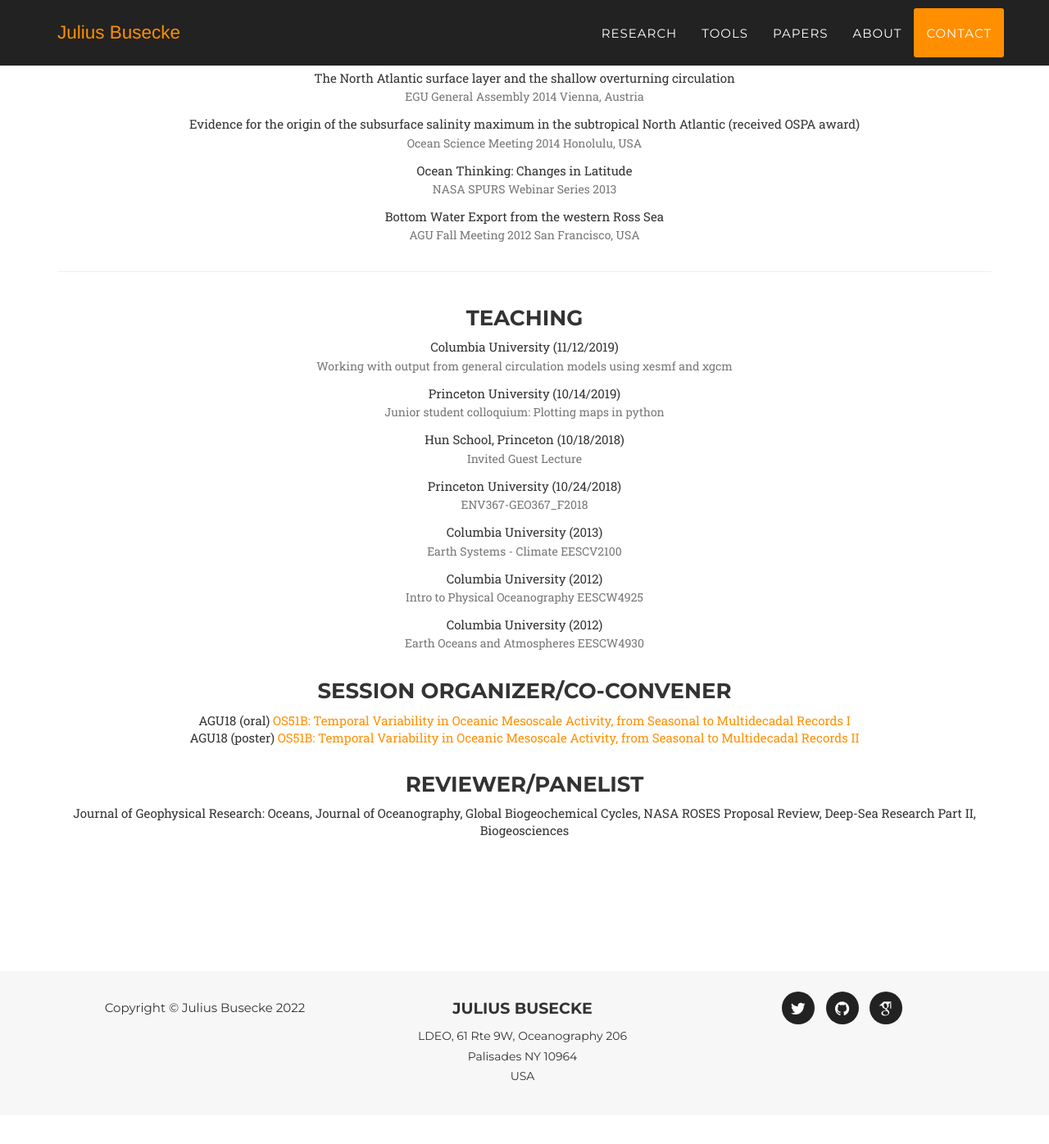
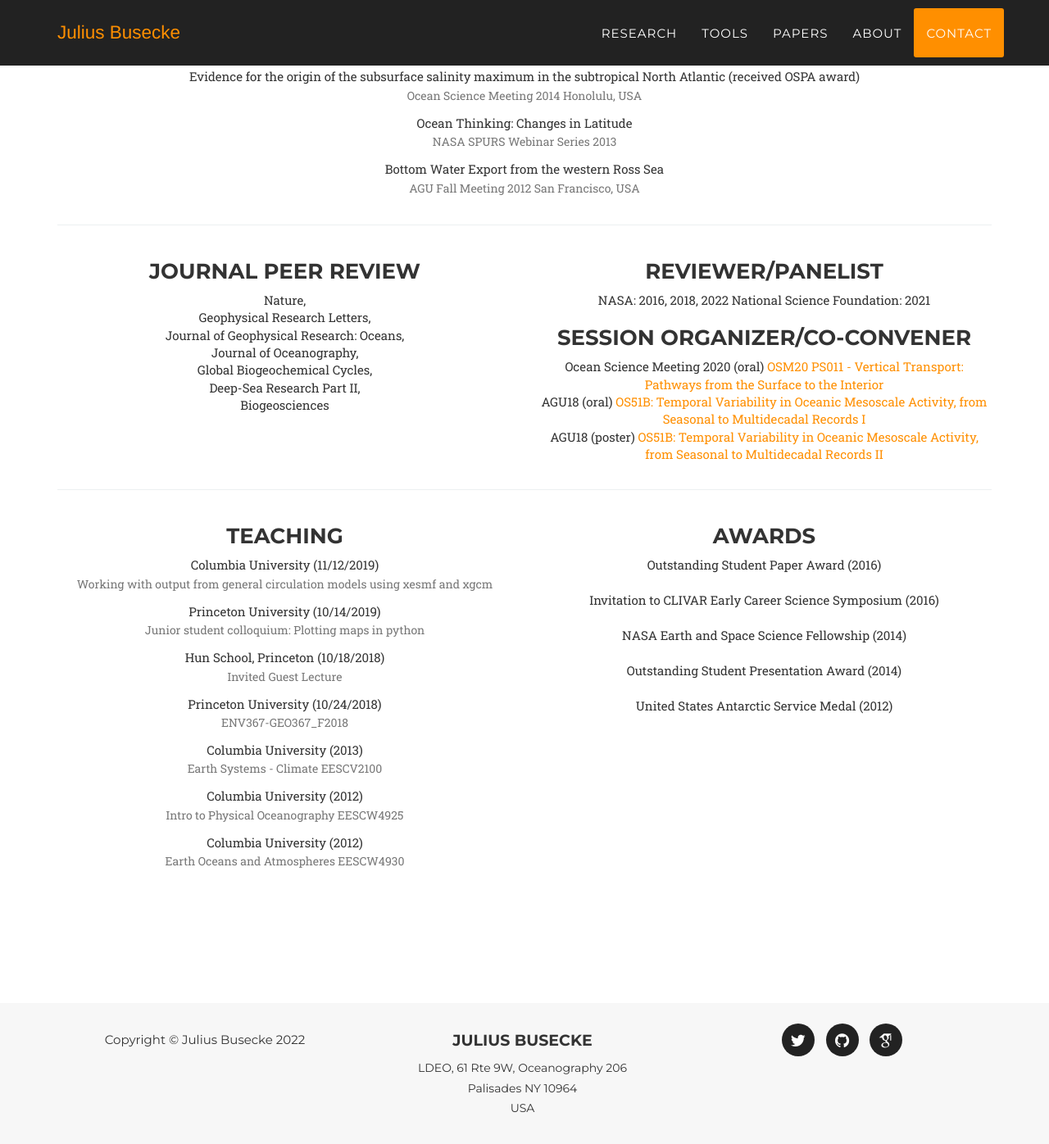
Before and after one commit to jbusecke/jbusecke.github.io, a Jekyll site: the page built from index.html, in a window 1280 px wide and 1400 px high, scrolled down 6262 px. Shown: the top 1396 px of the window at 82% size. Built offline with Jekyll 4.4.1, drawn with Linux system fonts in a browser that asks for light colours; some web fonts are replaced; comment, search, counter and statistics services are not loaded; before the commit the page ends 7623 px from its top, so only the background shows below that; some of the changed text lies outside the part shown.

Commit message:
Major reorganization

```diff
--- a/_data/public_service.yml
+++ b/_data/public_service.yml
@@ -1 +1,50 @@
 # Add all reviews and panels to this file
+journal_review:
+  - short: ''
+    since: '2020' #not sure about this one
+    title: 'Nature'
+  - short: 'GRL'
+    since: '2020' #not sure about this one
+    title: 'Geophysical Research Letters'
+  - short: 'JGR: Oceans'
+    since: '2014'
+    title: 'Journal of Geophysical Research: Oceans'
+  - short: ''
+    since: '2017'
+    title: 'Journal of Oceanography'
+  - short: 'GBC'
+    since: '2018'
+    title: 'Global Biogeochemical Cycles'
+  - short: ''
+    since: '2019'
+    title: 'Deep-Sea Research Part II'
+  - short: 'BG'
+    since: '2019'
+    title: 'Biogeosciences'
+
+proposal_review:
+    # I guess these should go in the public service part.
+  - agency: 'NASA'
+    date: '2016, 2018, 2022'
+  - agency: 'National Science Foundation'
+    date: '2021'
+
+session_organizer:
+  - kind: oral
+    # link: missing
+    occasion: Ocean Science Meeting 2020
+    role: Session Co-convener
+    title: 'OSM20 PS011 - Vertical Transport: Pathways from the Surface to the Interior'
+
+  - kind: oral
+    link: https://ativsoftware.com/appinfo.php?page=Session&project=AGU18&server=eventpilotadmin.com&id=s57614-38514
+    occasion: AGU18
+    role: Session Co-convener
+    title: 'OS51B: Temporal Variability in Oceanic Mesoscale Activity, from Seasonal
+      to Multidecadal Records I'
+  - kind: poster
+    link: https://eventpilotadmin.com/web/page.php?page=Session&project=AGU18&id=s44635-39087&title=Related%20Sessions
+    occasion: AGU18
+    role: Session Co-convener
+    title: 'OS51B: Temporal Variability in Oceanic Mesoscale Activity, from Seasonal
+      to Multidecadal Records II'
--- a/_includes/about.html
+++ b/_includes/about.html
@@ -68,9 +68,74 @@
         </ul>
       </div>
     </div>
+
+    <hr>
+
+    <div class="row">
+      <div class="col-lg-12 text-center">
+        <h3 class="heading">Public Appearances</h3>
+        <ul class="cv_list">
+          {% assign sorted = (site.data.presentations | sort: 'year') | reverse %}
+          {% for pres in sorted %}
+          {% if pres.pick %}
+          <li>
+            {{pres.title}}
+            <p class="text-center text-muted"> {{pres.occasion}} {{pres.year}} {{pres.location}}</p>
+          </li>
+          {% endif %}
+          {% endfor %}
+        </ul>
+      </div>
+    </div>
+
+    <hr>
+
+    <div class="row">
+      <div class="col-md-6 text-center">
+        <h3 class="heading">Journal Peer Review</h3>
+        <ul class="cv_list">
+          {% for peer in site.data.public_service.journal_review %}
+          <li>
+            {% if forloop.last == true %}
+            {{peer.title}}
+            {% else %}
+            {{peer.title}},
+            {% endif %}
+          </li>
+          {% endfor %}
+        </ul>
+      </div>
+      <div class="col-md-6 text-center">
+        <h3 class="heading">Reviewer/Panelist</h3>
+        <ul class="cv_list">
+          {% for panel in site.data.public_service.proposal_review %}
+          {{panel.agency}}: {{panel.date}}
+          {% endfor %}
+        </ul>
+        <h3 class="heading">Session Organizer/Co-Convener</h3>
+        <ul class="cv_list">
+          {% for sess in site.data.public_service.session_organizer %}
+          <li>
+            {{sess.occasion}} ({{sess.kind}}) <a href={{sess.link}}> {{sess.title}} </a>
+          </li>
+          {% endfor %}
+        </ul>
+      </div>
+    </div>
     <hr>
     <div class="row">
-                <div class="col-lg-12 text-center">
+      <div class="col-md-6 text-center">
+        <h3 class="heading">Teaching</h3>
+        <ul class="cv_list">
+          {% for teach in site.data.teaching %}
+          <li>
+            {{teach.location}} ({{teach.date}})
+            <p class="text-center text-muted"> {{teach.title}} </p>
+          </li>
+          {% endfor %}
+        </ul>
+      </div>
+      <div class="col-md-6 text-center">
         <h3 class="heading">Awards</h3>
         <ul class="cv_list">
           {% for award in site.data.awards.awards %}
@@ -82,63 +147,6 @@
         </ul>
       </div>
     </div>
-            <hr>
-            <div class="row">
-                <div class="col-lg-12 text-center">
-                  <h3 class="heading">Public Appearances</h3>
-                  <ul class="cv_list">
-                    {% assign sorted = (site.data.presentations | sort: 'year') | reverse %}
-                    {% for pres in sorted %}
-                      {% if pres.pick %}
-                      <li>
-                      {{pres.title}}
-                      <p class="text-center text-muted"> {{pres.occasion}}   {{pres.year}}  {{pres.location}}</p>
-                      </li>
-                      {% endif %}
-                    {% endfor %}
-                  </ul>
-                </div>
-            </div>
-            <hr>
-            <div class="row">
-                <div class="col-lg-12 text-center">
-                  <h3 class="heading">Teaching</h3>
-                  <ul class="cv_list">
-                    {% for teach in site.data.teaching %}
-                      <li>
-                      {{teach.location}} ({{teach.date}})
-                      <p class="text-center text-muted"> {{teach.title}} </p>
-                      </li>
-                    {% endfor %}
-                  </ul>
-                </div>
-            </div>
-            <div class="row">
-                <div class="col-lg-12 text-center">
-                  <h3 class="heading">Session Organizer/Co-Convener</h3>
-                  <ul class="cv_list">
-                    {% for sess in site.data.sessions %}
-                      <li>
-                      {{sess.occasion}} ({{sess.kind}}) <a href={{sess.link}}> {{sess.title}} </a>
-                      </li>
-                    {% endfor %}
-                  </ul>
-                </div>
-            </div>
-            <div class="row">
-                <div class="col-lg-12 text-center">
-                  <h3 class="heading">Reviewer/Panelist</h3>
-                  <ul class="cv_list">
-                    {% for peer in site.data.peerreview %}
-                      {% if forloop.last == true %}
-                        {{peer.title}}
-                      {% else %}
-                        {{peer.title}},
-                      {% endif %}
-                    {% endfor %}
-                  </ul>
-                </div>
-            </div>
 
   </div>
 </section>
--- a/_includes/header.html
+++ b/_includes/header.html
@@ -3,7 +3,8 @@
     <div class="container">
         <!-- Brand and toggle get grouped for better mobile display -->
         <div class="navbar-header page-scroll">
-                <button type="button" class="navbar-toggle" data-toggle="collapse" data-target="#bs-example-navbar-collapse-1">
+            <button type="button" class="navbar-toggle" data-toggle="collapse"
+                data-target="#bs-example-navbar-collapse-1">
                 <span class="sr-only">Toggle navigation</span>
                 <span class="icon-bar"></span>
                 <span class="icon-bar"></span>
@@ -46,6 +47,7 @@
         <div class="intro-text">
             <div class="intro-lead-in">Julius Busecke</div>
             <div class="intro-heading">Oceanographer</div>
+            <a href="CV.pdf" class="page-scroll btn btn-xl">Download CV</a>
             <a href="#portfolio" class="page-scroll btn btn-xl">Tell Me More</a>
             <!-- bit hacky (spacing between social buttons and big button) -->
             <p></p>
```
Also changed, not shown: _bibliography/references.bib (+9 -0 lines), _data/career.yml (+7 -3 lines), _data/peerreview.yaml (deleted, +0 -19 lines), _data/sessions.yaml (deleted, +0 -12 lines), _data/presentations.yml (line endings or trailing spaces), _data/statements.yml (deleted), 1 other file. Lines whose indentation alone changed are shown as unchanged.
